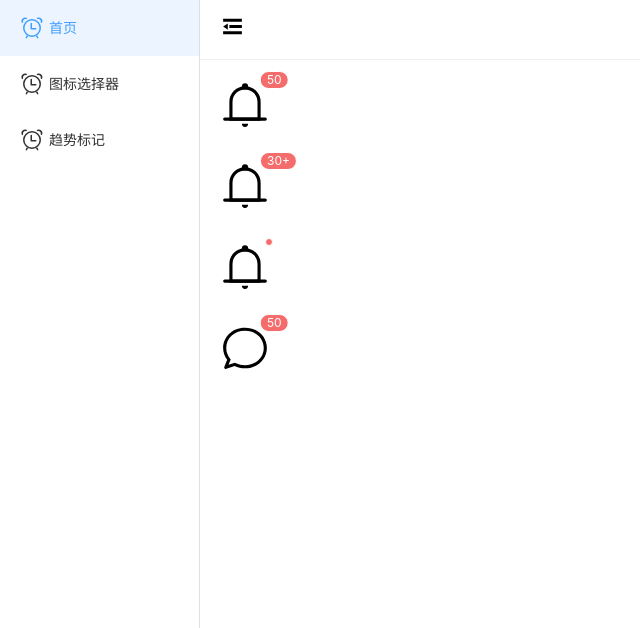
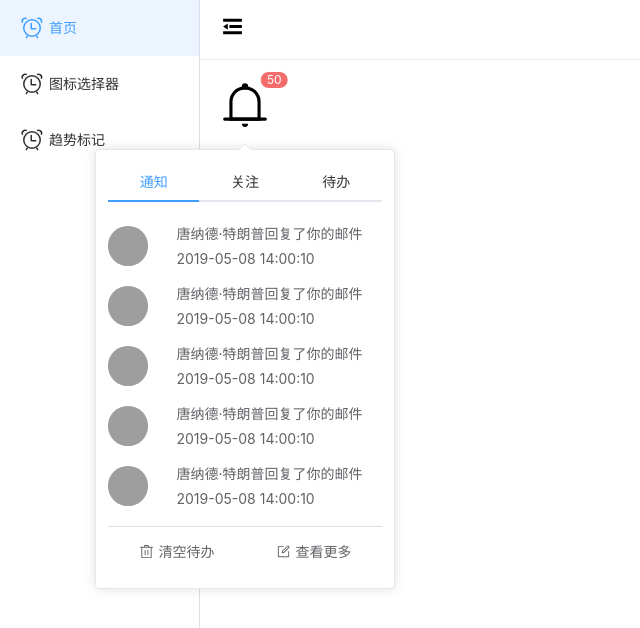
Before and after one commit to Kento97/packaging-vue3-components, a Vue app: page /notification in a window 1280 px wide. Both pictures are taken after a click on the icon 245 px from the left and 105 px from the top of the page. Shown: the top 628 px of the page, without its empty margins (0-640 px from the left). Built offline with nearby package versions, Linux system fonts and the light colour scheme; grey boxes are pictures that could not be loaded.

Commit message:
列表基本结束

```diff
--- a/src/components/index.ts
+++ b/src/components/index.ts
@@ -3,6 +3,7 @@ import chooseArea from "./chooseArea";
 import chooseIcon from "./chooseIcon";
 import trend from "./trend";
 import myNotification from "./notification";
+import myList from "./list";
 
 
 const components = [
@@ -10,6 +11,7 @@ const components = [
     chooseIcon,
     trend,
     myNotification,
+    myList,
 ];
 
 export default {
--- /dev/null
+++ b/src/components/list/index.ts
@@ -0,0 +1,8 @@
+import list from "./src/index.vue";
+import type {App} from "vue";
+
+export default {
+    install(app: App) {
+        app.component('my-list', list);
+    }
+};
--- /dev/null
+++ b/src/components/list/src/index.vue
@@ -0,0 +1,109 @@
+<template>
+  <div class="list-tabs__item">
+    <el-tabs>
+      <el-tab-pane v-for="(item,index) in list" :key="index" :label="item.title">
+        <el-scrollbar max-height="300px">
+          <div v-for="(item1,index1) in item.content" :key="index1" class="container">
+            <div v-if="item1.avatar" class="avatar">
+              <el-avatar :src="item1.avatar" alt="avatar" size="default" @error="errorHandler">
+                <img
+                    alt="loadFailedImg"
+                    src="https://cube.elemecdn.com/e/fd/0fc7d20532fdaf769a25683617711png.png"/>
+              </el-avatar>
+              <!--            <el-avatar v-else>Task</el-avatar>-->
+            </div>
+            <div class="content">
+              <div v-if="item1.title" class="title">
+                <div>{{ item1.title }}</div>
+                <el-tag v-if="item1.tag" :type="item1.tagType" size="small">{{ item1.tag }}</el-tag>
+              </div>
+              <div v-if="item1.time">{{ item1.time }}</div>
+              <div v-if="item1.desc">{{ item1.desc }}</div>
+            </div>
+          </div>
+        </el-scrollbar>
+        <div class="actions">
+          <div class="a-item" v-for="(action,i) in actions" :key="i">
+            <div class="a-icon">
+              <component :is="action.icon"/>
+            </div>
+            <div class="a-text">{{ action.text }}</div>
+          </div>
+        </div>
+      </el-tab-pane>
+    </el-tabs>
+  </div>
+</template>
+
+<script lang='ts' setup>
+import type {ListItem, ListOptions, ActionOptions} from "./type";
+
+
+interface IProps {
+  list: ListOptions[],
+  actions?: ActionOptions[],
+}
+
+const {list, actions} = defineProps<IProps>();
+const errorHandler = () => true;
+</script>
+
+<style lang="scss" scoped>
+.container {
+  display: flex;
+  align-items: center;
+  border-radius: 5px;
+
+  &:hover {
+    background-color: #EBEEF5;
+  }
+
+  .title {
+    display: flex;
+    align-items: center;
+    justify-content: space-between;
+    margin-bottom: 5px;
+  }
+
+  .avatar {
+    flex: 1;
+    margin: 10px auto;
+    display: inline-flex;
+    align-items: center;
+    cursor: pointer;
+  }
+
+  .content {
+    flex: 3;
+    cursor: pointer;
+  }
+}
+
+.actions {
+  height: 50px;
+  display: flex;
+  justify-content: space-around;
+  border-top: 1px solid var(--el-border-color);
+  margin-top: 10px;
+
+  .a-item {
+    display: flex;
+    justify-content: center;
+    align-items: center;
+    cursor: pointer;
+
+    &:hover {
+      color: #2983bb;
+    }
+
+    .a-icon {
+      width: 15px;
+      height: 15px;
+    }
+
+    .a-text {
+      margin-left: 5px;
+    }
+  }
+}
+</style>
--- /dev/null
+++ b/src/components/list/src/type.ts
@@ -0,0 +1,19 @@
+export interface ListItem {
+    avatar?: string,
+    title?: string,
+    desc?: string,
+    time?: string,
+    tag?: string,
+    tagType?: '' | 'success' | 'info' | 'warning' | 'danger',
+}
+
+
+export interface ListOptions {
+    title: string,
+    content: ListItem[],
+}
+
+export interface ActionOptions {
+    text: string,
+    icon?: string
+}
--- a/src/components/notification/src/index.vue
+++ b/src/components/notification/src/index.vue
@@ -1,7 +1,19 @@
 <template>
-  <el-badge :value="value" :max="max" :is-dot="isDot">
-    <component :is="iconName" class="icon__item"></component>
-  </el-badge>
+  <el-popover
+      placement="bottom"
+      :width="300"
+      trigger="click"
+      content="this is content, this is content, this is content"
+  >
+    <template #reference>
+      <el-badge :value="value" :max="max" :is-dot="isDot">
+        <component :is="iconName" class="icon__item"></component>
+      </el-badge>
+    </template>
+    <template #default>
+      <slot>这是一段内容</slot>
+    </template>
+  </el-popover>
 </template>
 
 <script lang='ts' setup>
--- a/src/style/ui.scss
+++ b/src/style/ui.scss
@@ -34,3 +34,16 @@
     }
   }
 }
+
+.list-tabs__item {
+  .el-tabs__nav {
+    width: 100%;
+    display: flex;
+
+    .el-tabs__item {
+      flex: 1;
+      text-align: center;
+      padding: 0;
+    }
+  }
+}
--- /dev/null
+++ b/src/views/notification/data.ts
@@ -0,0 +1,97 @@
+export const list = [
+    {
+        title: "通知",
+        content: [
+            {
+                title: '唐纳德·特朗普回复了你的邮件',
+                time: '2019-05-08 14:00:10',
+                avatar: 'https://tse4-mm.cn.bing.net/th/id/OIP-C.ff2OME-ompt8PSuCUC7SsQHaFA?w=225&h=180&c=7&r=0&o=5&dpr=1.5&pid=1.7'
+            },
+            {
+                title: '唐纳德·特朗普回复了你的邮件',
+                time: '2019-05-08 14:00:10',
+                avatar: 'https://tse4-mm.cn.bing.net/th/id/OIP-C.ff2OME-ompt8PSuCUC7SsQHaFA?w=225&h=180&c=7&r=0&o=5&dpr=1.5&pid=1.7'
+            },
+            {
+                title: '唐纳德·特朗普回复了你的邮件',
+                time: '2019-05-08 14:00:10',
+                avatar: 'https://tse4-mm.cn.bing.net/th/id/OIP-C.ff2OME-ompt8PSuCUC7SsQHaFA?w=225&h=180&c=7&r=0&o=5&dpr=1.5&pid=1.7'
+            },
+            {
+                title: '唐纳德·特朗普回复了你的邮件',
+                time: '2019-05-08 14:00:10',
+                avatar: 'https://tse4-mm.cn.bing.net/th/id/OIP-C.ff2OME-ompt8PSuCUC7SsQHaFA?w=225&h=180&c=7&r=0&o=5&dpr=1.5&pid=1.7'
+            },
+            {
+                title: '唐纳德·特朗普回复了你的邮件',
+                time: '2019-05-08 14:00:10',
+                avatar: 'https://tse4-mm.cn.bing.net/th/id/OIP-C.ff2OME-ompt8PSuCUC7SsQHaFA?w=225&h=180&c=7&r=0&o=5&dpr=1.5&pid=1.7'
+            },
+            {
+                title: '唐纳德·特朗普回复了你的邮件',
+                time: '2019-05-08 14:00:10',
+                avatar: 'https://tse4-mm.cn.bing.net/th/id/OIP-C.ff2OME-ompt8PSuCUC7SsQHaFA?w=225&h=180&c=7&r=0&o=5&dpr=1.5&pid=1.7'
+            },
+            {
+                title: '唐纳德·特朗普回复了你的邮件',
+                time: '2019-05-08 14:00:10',
+                avatar: 'https://tse4-mm.cn.bing.net/th/id/OIP-C.ff2OME-ompt8PSuCUC7SsQHaFA?w=225&h=180&c=7&r=0&o=5&dpr=1.5&pid=1.7'
+            },
+        ]
+    },
+    {
+        title: "关注",
+        content: [
+            {
+                avatar: 'https://tse4-mm.cn.bing.net/th/id/OIP-C.ff2OME-ompt8PSuCUC7SsQHaFA?w=225&h=180&c=7&r=0&o=5&dpr=1.5&pid=1.7',
+                title: '张三 评论了你',
+                desc: '描述信息描述信息描述信息',
+                time: '3小时前'
+            },
+            {
+                avatar: 'https://tse4-mm.cn.bing.net/th/id/OIP-C.ff2OME-ompt8PSuCUC7SsQHaFA?w=225&h=180&c=7&r=0&o=5&dpr=1.5&pid=1.7',
+                title: '张三 评论了你',
+                desc: '描述信息描述信息描述信息',
+                time: '3小时前'
+            },
+            {
+                avatar: 'https://tse4-mm.cn.bing.net/th/id/OIP-C.ff2OME-ompt8PSuCUC7SsQHaFA?w=225&h=180&c=7&r=0&o=5&dpr=1.5&pid=1.7',
+                title: '张三 评论了你',
+                desc: '描述信息描述信息描述信息',
+                time: '3小时前'
+            }
+        ]
+    },
+    {
+        title: '待办',
+        content: [
+            {
+                title: '任务名称',
+                desc: '任务需要在XXX前启动',
+                tag: '未开始',
+                tagType: ''
+            }, {
+                title: '任务名称',
+                desc: '任务需要在XXX前启动',
+                tag: '马上到期',
+                tagType: 'warning'
+            }, {
+                title: '任务名称',
+                desc: '任务需要在XXX前启动',
+                tag: '已经耗时1天',
+                tagType: 'danger'
+            },
+        ]
+    }
+];
+
+export const actions = [
+    {
+        text: '清空待办',
+        icon: 'Delete'
+    },
+    {
+        text: '查看更多',
+        icon: 'Edit'
+    }
+];
--- a/src/views/notification/index.vue
+++ b/src/views/notification/index.vue
@@ -1,19 +1,24 @@
 <template>
   <div>
-    <my-notification iconName="Bell" :size="50" :value="50"></my-notification>
+    <my-notification iconName="Bell" :size="50" :value="50">
+      <template #default>
+        <my-list :list="list" :actions="actions"></my-list>
+      </template>
+    </my-notification>
     <br>
     <br>
-    <my-notification iconName="Bell" :size="50" :value="50" :max="30"></my-notification>
-    <br>
-    <br>
-    <my-notification iconName="Bell" :size="50" :isDot="true"></my-notification>
-    <br>
-    <br>
-    <my-notification iconName="ChatRound" :size="50" :value="50"></my-notification>
+    <!--    <my-notification iconName="Bell" :size="50" :value="50" :max="30"></my-notification>-->
+    <!--    <br>-->
+    <!--    <br>-->
+    <!--    <my-notification iconName="Bell" :size="50" :isDot="true"></my-notification>-->
+    <!--    <br>-->
+    <!--    <br>-->
+    <!--    <my-notification iconName="ChatRound" :size="50" :value="50"></my-notification>-->
   </div>
 </template>
 
 <script setup lang='ts'>
+import {list, actions} from "./data";
 
 </script>
 
```
